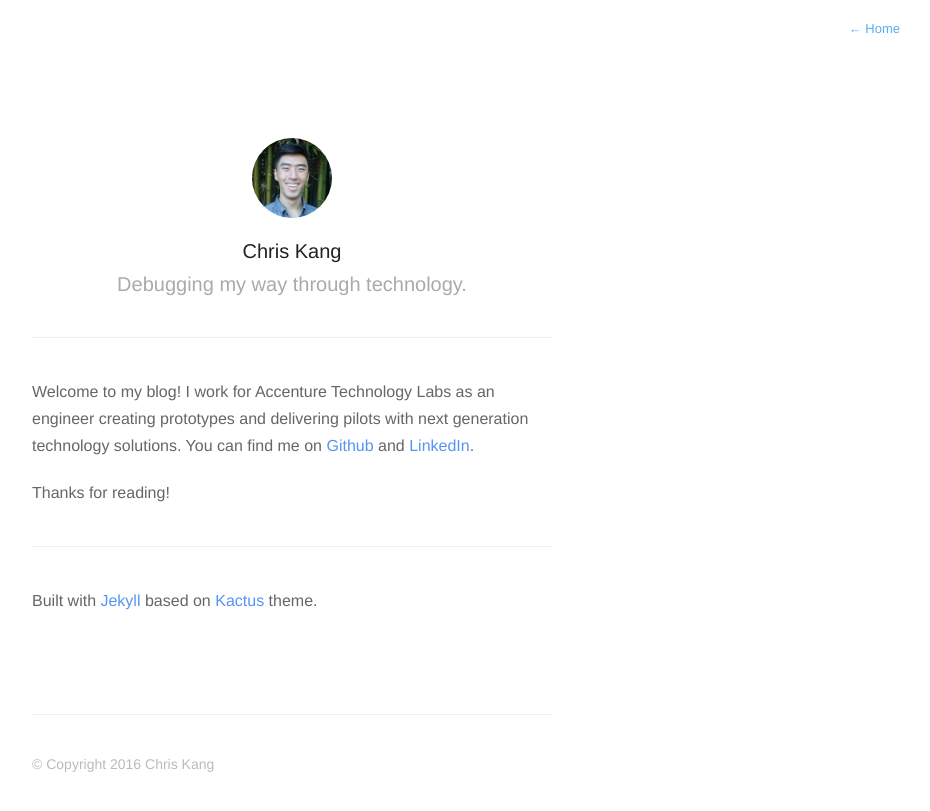
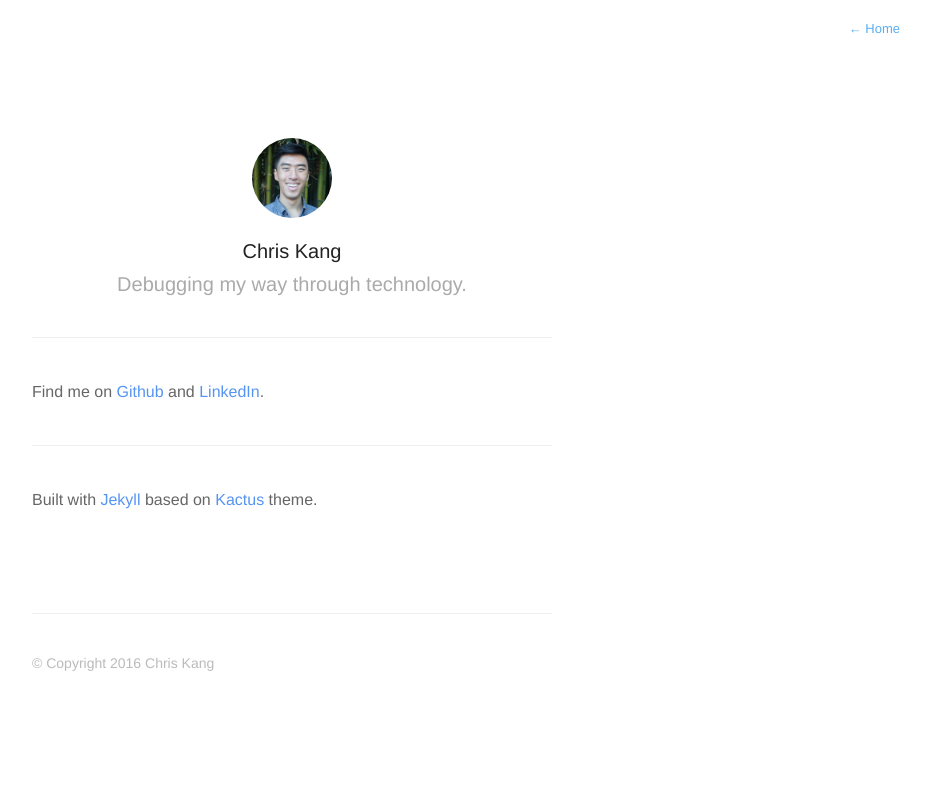
Before and after one commit to theckang/blog, a Jekyll site: the page built from about.md, in a window 1280 px wide. Shown: the top 811 px of the page, without its empty margins (348-1278 px from the left). Built offline with Jekyll 4.4.1, drawn with Linux system fonts in a browser that asks for light colours; nearby versions of some CDN libraries.

```diff
--- a/about.md
+++ b/about.md
@@ -4,9 +4,7 @@ permalink: /about/
 profile: true
 ---
 
-Welcome to my blog!  I work for Accenture Technology Labs as an engineer creating prototypes and delivering pilots with next generation technology solutions.  You can find me on [Github](https://github.com/theckang) and [LinkedIn](https://www.linkedin.com/in/theckang).
-
-Thanks for reading!
+Find me on [Github](https://github.com/theckang) and [LinkedIn](https://www.linkedin.com/in/theckang).
 
 ***
 
```
Also changed, not shown: _posts/2016-10-13-postman-environments.markdown (added, +38 -0 lines), assets/posts/postman_1.png (added), assets/posts/postman_2.png (added), assets/posts/postman_3.png (added), assets/posts/postman_4.png (added), assets/posts/postman_5.png (added), assets/posts/postman_6.png (added).
